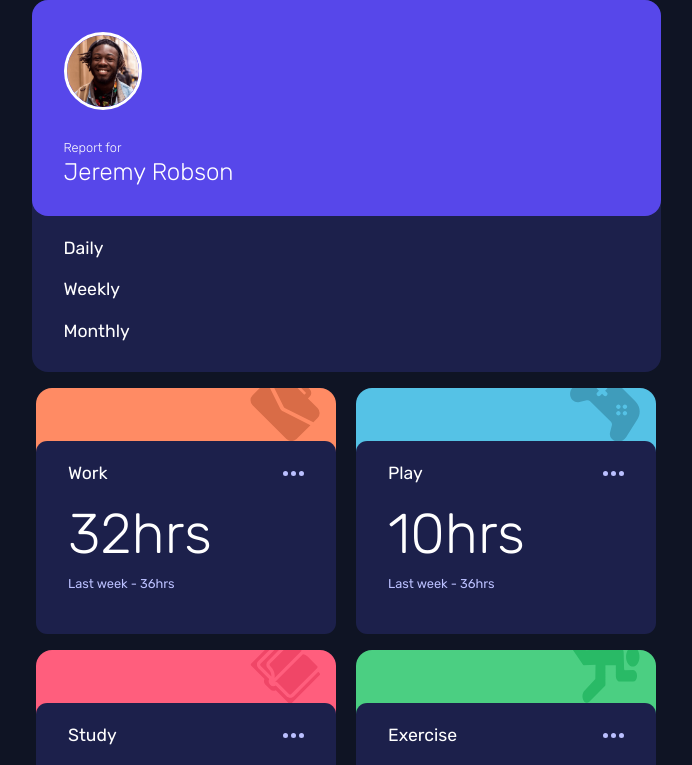
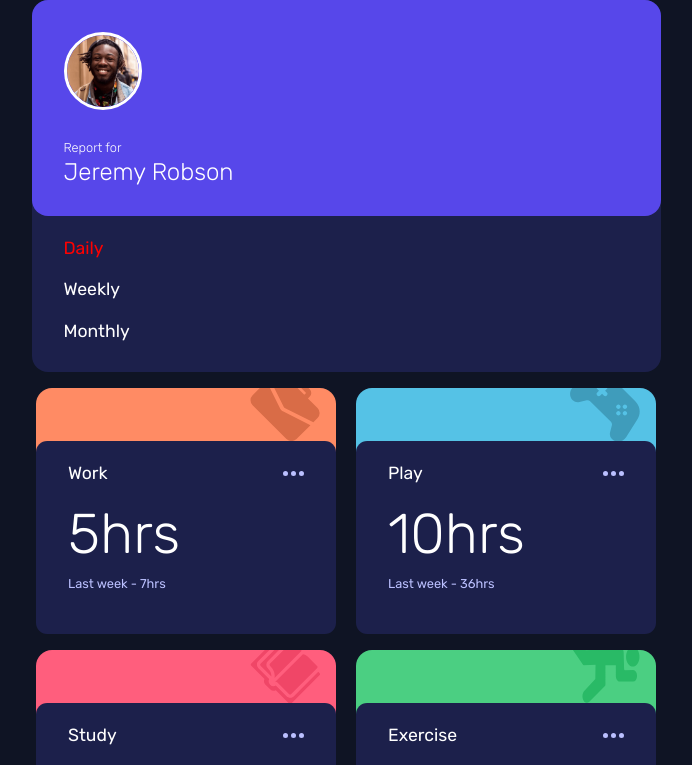
Before and after one commit to webstormcam/Time_Tracking_Dashboard, a plain HTML site: page index.html in a window 1280 px wide. Both pictures are taken after a click on the element "Daily". Shown: the top 765 px of the page, without its empty margins (294-986 px from the left). Drawn offline with Linux system fonts and the light colour scheme.

Commit message:
Thinking about how to change all the values
How can I cleanly do it all in one go. Probably a for loop lol

```diff
--- a/index.html
+++ b/index.html
@@ -24,9 +24,9 @@
                 </div>
             </div>
             <div id="small_purp">
-                <p class="medium choice">Daily</p>
-                <p class="medium choice">Weekly</p>
-                <p class="medium choice">Monthly</p>
+                <p value="daily" class="medium choice">Daily</p>
+                <p value="weekly" class="medium choice">Weekly</p>
+                <p value="monthly" class="medium choice">Monthly</p>
             </div>
         </div>
         <div id="grid_of_cubes">
@@ -40,8 +40,8 @@
                         <img src="imgs/icon-ellipsis.svg" alt="">
                     </div>
                     <div class="second-mini-section">
-                        <p class="large">32hrs</p>
-                        <p class="small_hours">Last week - 36hrs</p>
+                        <p class="large" id="work-hours">32hrs</p>
+                        <p class="small_hours">Last week - <span id="small-work-hours">36hrs</span></p>
                     </div>
 
                 </div>
--- a/script.js
+++ b/script.js
@@ -104,10 +104,12 @@ let json_doc = [
   ]
 
 
-  console.log(json_doc[0]['timeframes']['weekly'])
-
+  console.log(json_doc[0]['timeframes']['daily'])
+let picked;
 
 let choices = document.querySelectorAll('.choice');
+let work_large = document.getElementById('work-hours')
+let work_small = document.getElementById('small-work-hours')
 
 
   for(i = 0; i<choices.length;i++){
@@ -117,7 +119,10 @@ let choices = document.querySelectorAll('.choice');
         }
 
         this.classList.add('click');
-        console.log(this)
+        work_large.innerHTML = json_doc[0]['timeframes'][this.innerHTML.toLowerCase()]['current'] +'hrs'
+        work_small.innerHTML = json_doc[0]['timeframes'][this.innerHTML.toLowerCase()]['previous'] +'hrs'
+
+        console.log(this.innerHTML)
 
       });
     }
--- a/style.css
+++ b/style.css
@@ -61,6 +61,14 @@ body {
     font-weight: 400;
     color: var(--white);
     font-family: 'Rubik', sans-serif;
+}
+
+#small_purp p :hover {
+    color: red;
+}
+
+.click {
+    color: red !important;
 }
 
 
@@ -335,9 +343,9 @@ body {
         justify-content: flex-start;
     }
 
-    .click {
-        color: red !important;
-    }
+
+
+
 
 
 
```
